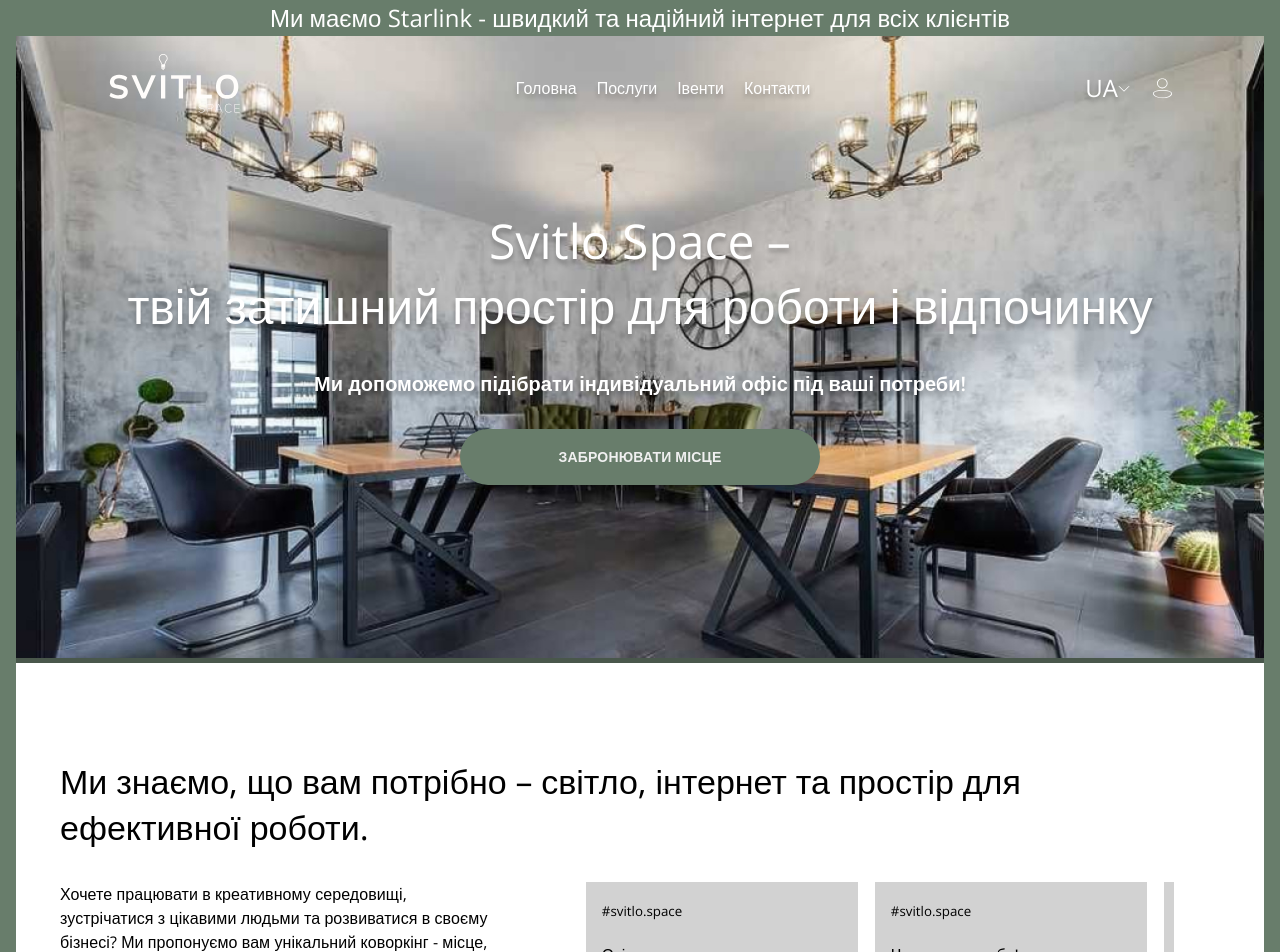
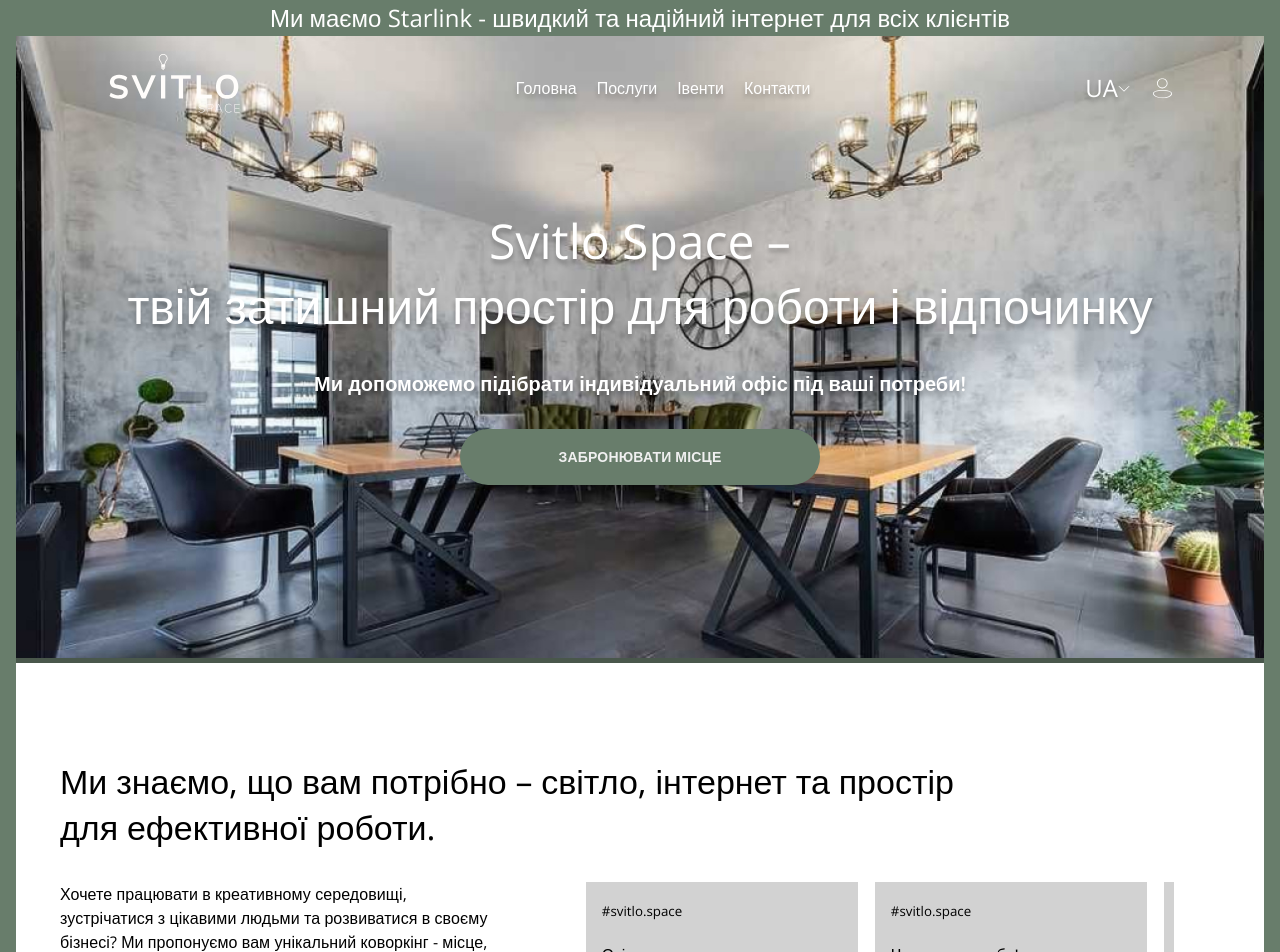
Before and after one commit to kubrakkirill/svitlo, a React (Create React App) app in the folder frontend/: page / in a window 1280 px wide. Shown: the top 952 px of the page. Built offline with nearby package versions, Linux system fonts and the light colour scheme; the HTML template or start-up script is replaced by a standard one.

Commit message:
add hover button

```diff
--- a/frontend/src/Components/Button/Button.css
+++ b/frontend/src/Components/Button/Button.css
@@ -27,5 +27,5 @@
 }
 .secondary-button:hover{
     color: #F0F0F0;
-    background: #687D6B;
+    background: #556658;
 }
--- a/frontend/src/Components/Info/Info.css
+++ b/frontend/src/Components/Info/Info.css
@@ -9,7 +9,7 @@
     gap: 32px;
 }
 .info__container h4{
-    width: 963px;
+    width: 80%;
 }
 .info__content{
     display: grid;
@@ -26,6 +26,7 @@
 .info__content-cards{
     display: flex;
     width: 100%;
+    height: 100%;
 }
 .info__content-card{
     position: absolute;
```
